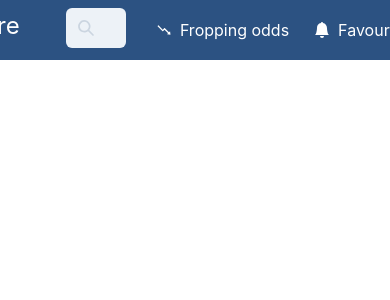
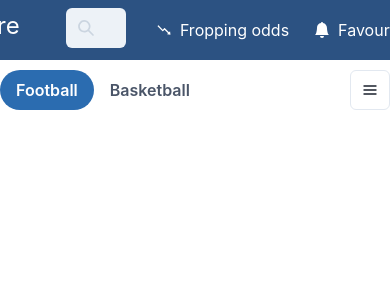
Before and after one commit to mohammedelgammal/livescore, a React (Create React App) app: page / in a window 390 px wide. Shown: the top 300 px of the page. Built offline with nearby package versions, Linux system fonts and the light colour scheme.

Commit message:
sportsbar_responsive

```diff
--- /dev/null
+++ b/src/components/sportsBar.jsx
@@ -0,0 +1,80 @@
+import {
+  Container,
+  Spacer,
+  Tabs,
+  TabList,
+  Tab,
+  Text,
+  Menu,
+  MenuButton,
+  MenuList,
+  MenuItem,
+  IconButton,
+} from "@chakra-ui/react";
+import { Link } from "react-router-dom";
+import { HamburgerIcon } from "@chakra-ui/icons";
+
+const Sportsbar = ({ count }) => {
+  const sports = [
+    { title: "Football", url: "football" },
+    { title: "Basketball", url: "basketball" },
+    { title: "Tennis", url: "tennis" },
+    { title: "Table Tennis", url: "table_tennis" },
+    { title: "Hockey", url: "hockey" },
+    { title: "Esports", url: "esports" },
+    { title: "Handball", url: "handball" },
+    { title: "Volleyball", url: "volleyball" },
+    { title: "Baseball", url: "baseball" },
+    { title: "American Football", url: "american_football" },
+    { title: "Motorsport", url: "motorsport" },
+    { title: "Cricket", url: "cricket" },
+    { title: "Rugby", url: "rugby" },
+    { title: "Darts", url: "darts" },
+    { title: "Snooker", url: "snooker" },
+    { title: "Futsal", url: "futsal" },
+    { title: "Badminton", url: "badminton" },
+    { title: "Aussie Rules", url: "aussie_rules" },
+    { title: "Beach Volleyball", url: "beach_volleyball" },
+    { title: "Waterpolo", url: "waterpolo" },
+    { title: "Floorball", url: "floorball" },
+    { title: "Bandy", url: "bandy" },
+  ];
+
+  return (
+    <Container maxW="1280px" mt="10px" px={0}>
+      <Tabs variant={"solid-rounded"}>
+        <TabList>
+          {sports.slice(0, count).map((sport) => (
+            <Link
+              key={sport.url}
+              to={sport === "football" ? "/" : `/${sport.url}`}
+            >
+              <Tab>
+                <Text>{sport.title}</Text>
+              </Tab>
+            </Link>
+          ))}
+          <Spacer />
+          <Menu>
+            <MenuButton
+              ml="20px"
+              as={IconButton}
+              aria-label="Options"
+              icon={<HamburgerIcon />}
+              variant="outline"
+            />
+            <MenuList>
+              {sports.slice(count).map((sport) => (
+                <Link key={sport.url} to={`/${sport.url}`}>
+                  <MenuItem>{sport.title}</MenuItem>
+                </Link>
+              ))}
+            </MenuList>
+          </Menu>
+        </TabList>
+      </Tabs>
+    </Container>
+  );
+};
+
+export default Sportsbar;
--- a/src/containers/App.js
+++ b/src/containers/App.js
@@ -1,12 +1,20 @@
-import { Container, Grid, GridItem, VStack } from "@chakra-ui/react";
 import Header from "./Header";
-import Sportsbar from "./Header";
+import Sportsbar from "../components/sportsBar";
 import "../dist/styles/style.css";
+import useMediaQuery from "../customsHooks/mediaQueries";
 
 const App = () => {
+  const xs = useMediaQuery("(max-width: 480px)"),
+    sm = useMediaQuery("(max-width: 720px)"),
+    md = useMediaQuery("(max-width: 1024px)"),
+    l = useMediaQuery("(max-width: 1280px)"),
+    xl = useMediaQuery("(min-width: 1280px)");
+  const count = xs ? 2 : sm ? 4 : md ? 8 : l ? 10 : xl ? 12 : 4;
+
   return (
     <>
       <Header />
+      <Sportsbar count={count} />
     </>
   );
 };
--- /dev/null
+++ b/src/customsHooks/mediaQueries.jsx
@@ -0,0 +1,19 @@
+import { useState, useEffect } from "react";
+
+const useMediaQuery = (query) => {
+  const [matches, setMatches] = useState(false);
+
+  useEffect(() => {
+    const media = window.matchMedia(query);
+    if (media.matches !== matches) {
+      setMatches(media.matches);
+    }
+    const listener = () => setMatches(media.matches);
+    window.addEventListener("resize", listener);
+    return () => window.removeEventListener("resize", listener);
+  }, [matches, query]);
+
+  return matches;
+};
+
+export default useMediaQuery;
```
Also changed, not shown: src/containers/sportsBar.jsx (deleted).
